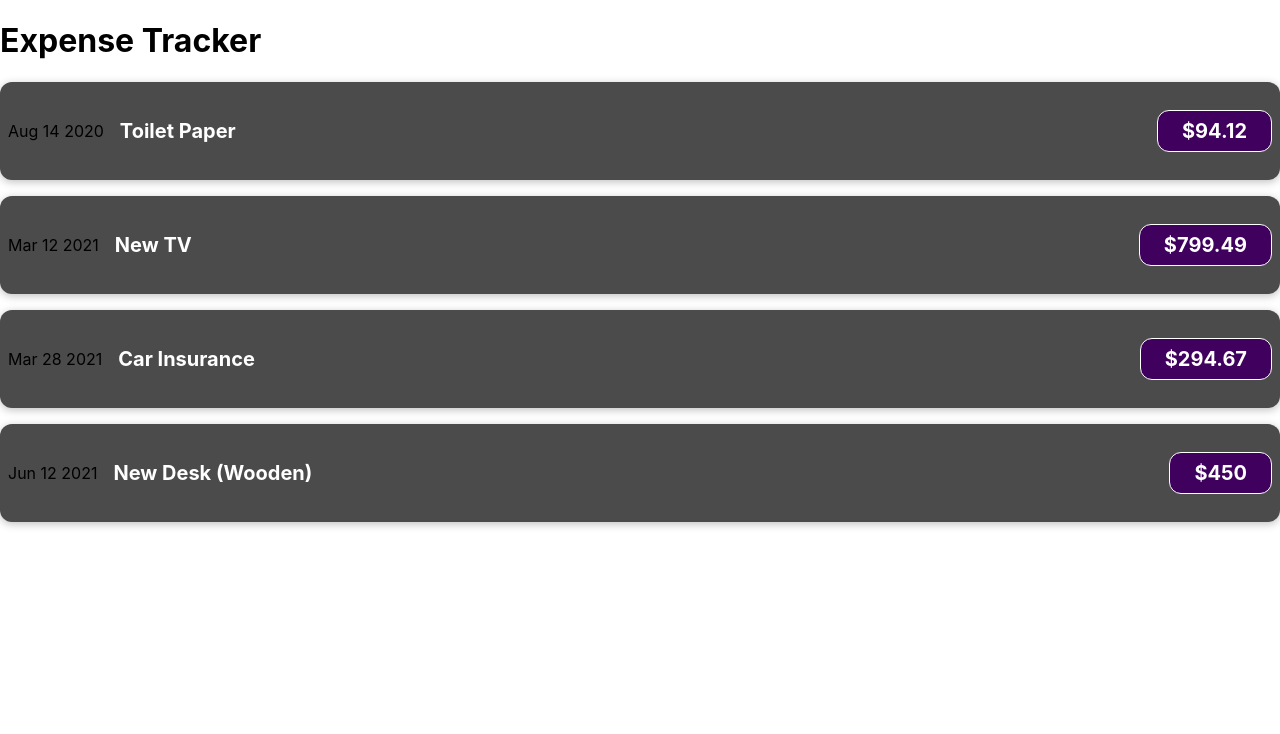
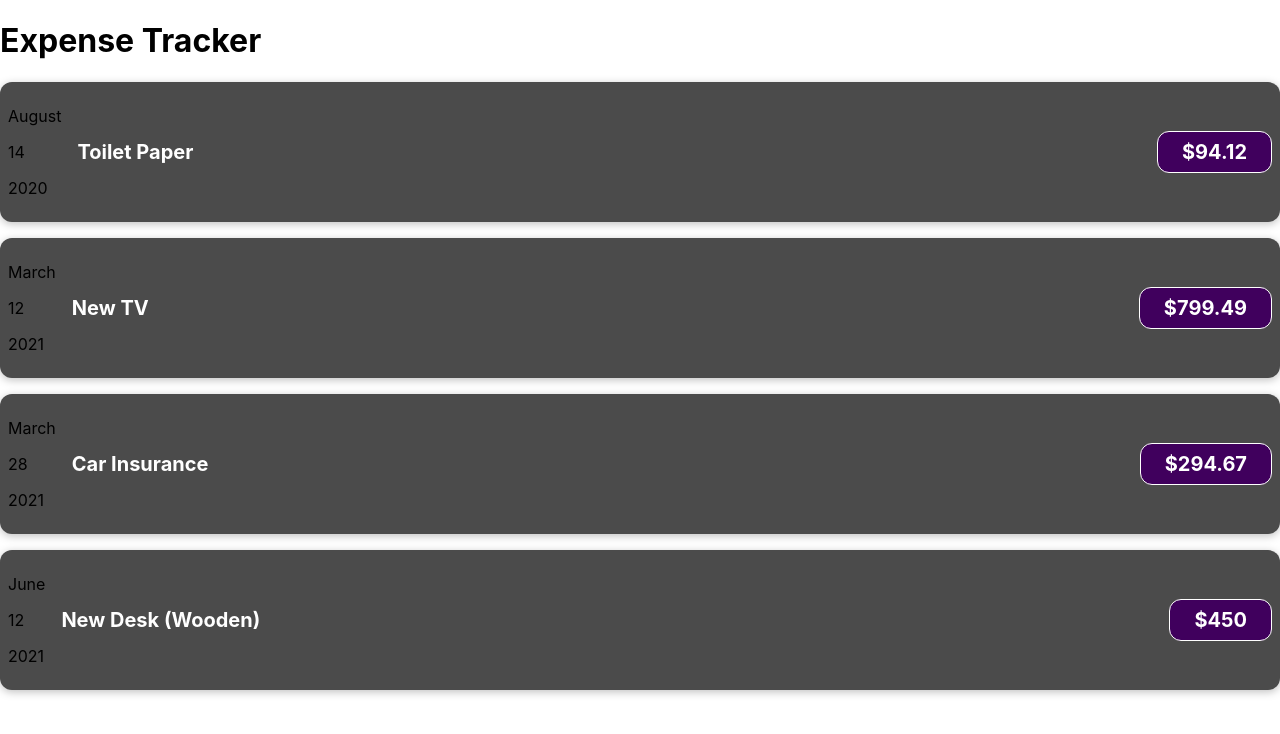
Before and after one commit to allanlalangan/expense-tracker, a React (Create React App) app: page / in a window 1280 px wide. Shown: the top 734 px of the page. Built offline with nearby package versions, Linux system fonts and the light colour scheme.

Commit message:
passed date prop into ExpenseDate component. formatted month, day, and year of date prop.

```diff
--- a/src/components/ExpenseDate.js
+++ b/src/components/ExpenseDate.js
@@ -1,3 +1,15 @@
-function ExpenseDate() {}
+function ExpenseDate(props) {
+  const month = props.date.toLocaleString("en-US", { month: "long" });
+  const day = props.date.toLocaleString("en-US", { day: "2-digit" });
+  const year = props.date.getFullYear();
+
+  return (
+    <div>
+      <p>{month}</p>
+      <p>{day}</p>
+      <p>{year}</p>
+    </div>
+  );
+}
 
 export default ExpenseDate;
--- a/src/components/ExpenseItem.js
+++ b/src/components/ExpenseItem.js
@@ -3,9 +3,10 @@ import ExpenseDate from "./ExpenseDate";
 
 function ExpenseItem(props) {
   const { id, title, amount, date } = props;
+
   return (
     <article key={id} className="expense-item">
-      <div>{date.toString().substring(4, 15)}</div>
+      {<ExpenseDate date={date} />}
       <div className="expense-item__description">
         <h2>{title}</h2>
         <p className="expense-item__price">${amount}</p>
--- a/src/components/expenses.js
+++ b/src/components/expenses.js
@@ -5,7 +5,12 @@ const expenses = [
     amount: 94.12,
     date: new Date(2020, 7, 14),
   },
-  { id: "e2", title: "New TV", amount: 799.49, date: new Date(2021, 2, 12) },
+  {
+    id: "e2",
+    title: "New TV",
+    amount: 799.49,
+    date: new Date(2021, 2, 12),
+  },
   {
     id: "e3",
     title: "Car Insurance",
```
